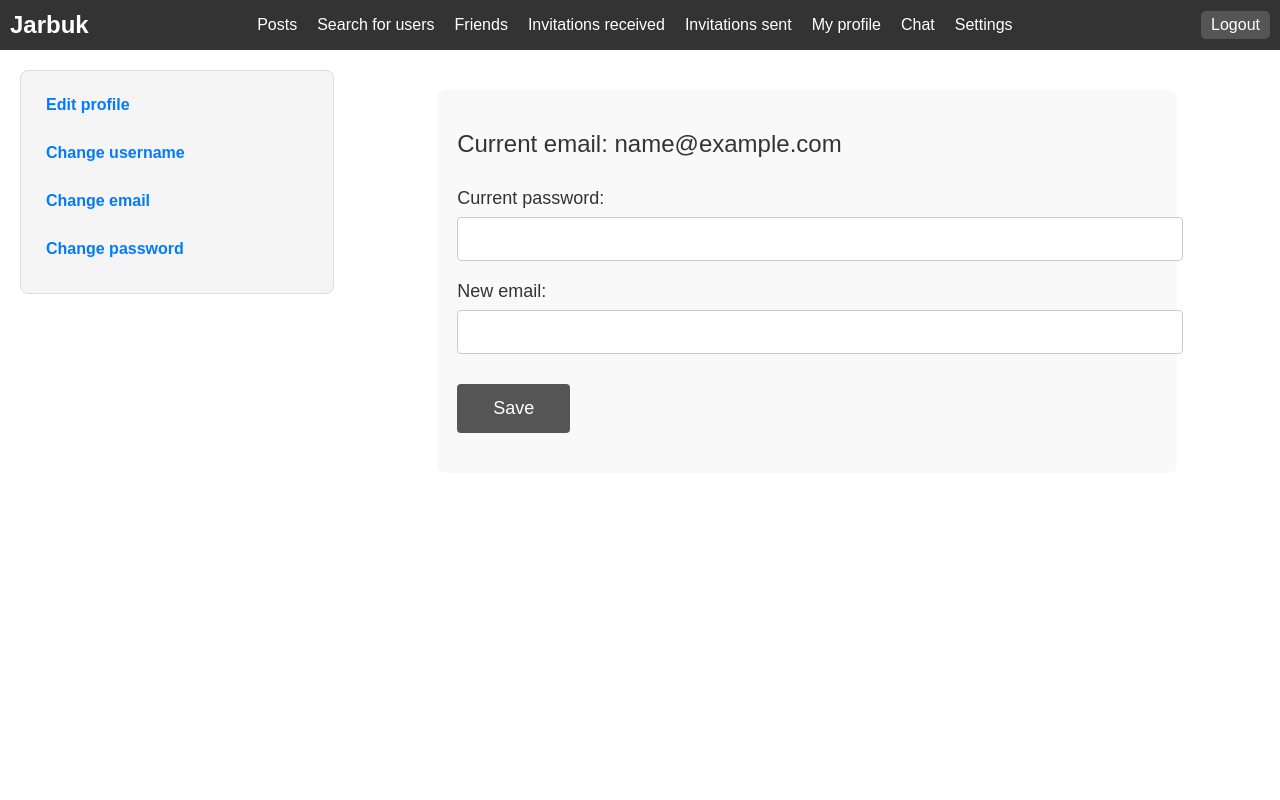
After one commit to mai-kel/Jarbuk, a Django app: page /settings/change-email/ in a window 1280 px wide. The commit adds this page. Run offline with Django 5.2, Linux system fonts and the light colour scheme; the visitor is signed in with stand-in values (Sample User, id 1); some libraries are stand-ins or nearby versions.

Commit message:
Implemented settings, where user can change his email, username and password

```diff
--- a/social_media_site/forms.py
+++ b/social_media_site/forms.py
@@ -1,6 +1,7 @@
 from django import forms
 from django.contrib.auth.models import User
 from .models import Post, Comment
+
 
 class UserForm(forms.Form):
     first_name = forms.CharField(label="First name", max_length=30, required=False)
@@ -109,3 +110,52 @@ class EditProfileForm(forms.Form):
                                 input_formats=["%Y-%m-%d"])
     profile_photo = forms.ImageField(label="Profile photo", required=False)
     cover_photo = forms.ImageField(label="Cover photo", required=False)
+
+
+class EditUserEmail(forms.Form):
+    current_password = forms.CharField(label="Current password", widget=forms.PasswordInput, required=True)
+    new_email = forms.EmailField(label="New email", max_length=50, required=True)
+
+    def __init__(self, *args, **kwargs):
+        self.logged_user: User = kwargs.pop('logged_user')
+        super().__init__(*args, **kwargs)
+
+
+    def clean_current_password(self):
+        current_password = self.cleaned_data["current_password"]
+        if (self.logged_user.check_password(current_password)):
+            return current_password
+        else:
+            raise forms.ValidationError("Incorrect password")
+
+    def clean_new_email(self):
+        new_email = self.cleaned_data["new_email"]
+        if (User.objects.filter(email=new_email).exists()):
+            raise forms.ValidationError("Email already used")
+        return new_email
+
+
+
+
+class EditUsername(forms.Form):
+    current_password = forms.CharField(label="Current password", widget=forms.PasswordInput, required=True)
+    new_username = forms.CharField(label="New username", max_length=30, required=True)
+
+    def __init__(self, *args, **kwargs):
+        self.logged_user: User = kwargs.pop('logged_user')
+        super().__init__(*args, **kwargs)
+
+
+    def clean_current_password(self):
+        current_password = self.cleaned_data["current_password"]
+        if (self.logged_user.check_password(current_password)):
+            return current_password
+        else:
+            raise forms.ValidationError("Incorrect password")
+
+
+    def clean_new_username(self):
+        new_username = self.cleaned_data["new_username"]
+        if (User.objects.filter(username=new_username).exists()):
+            raise forms.ValidationError("Username already used")
+        return new_username
--- /dev/null
+++ b/social_media_site/static/css/change_settings.css
@@ -0,0 +1,63 @@
+.change_settings_content_wrapper {
+    max-width: 700px;
+    margin: 0 auto;
+    padding: 40px 20px;
+    background-color: #f9f9f9;
+    border-radius: 8px;
+}
+
+.change_settings_form_wrapper form {
+    width: 100%;
+}
+
+.current_setting_value_div {
+    width: 100%;
+    margin-bottom: 30px;
+    font-size: 24px;
+    font-weight: 500;
+    color: #333;
+}
+
+.element_form {
+    margin-bottom: 20px;
+}
+
+.element_label {
+    font-size: 18px;
+    font-weight: 500;
+    margin-bottom: 8px;
+    color: #333;
+}
+
+.element_input input {
+    width: 100%;
+    padding: 12px;
+    font-size: 16px;
+    border: 1px solid #ccc;
+    border-radius: 4px;
+    transition: border-color 0.3s ease;
+}
+
+.element_input input:focus{
+    border-color: #66afe9;
+    outline: none;
+}
+
+.submit_wrapper {
+    margin-top: 30px;
+}
+
+.submit_wrapper button {
+    background-color: #555;
+    color: white;
+    padding: 14px 36px;
+    border: none;
+    border-radius: 4px;
+    font-size: 18px;
+    cursor: pointer;
+    transition: background-color 0.3s ease;
+}
+
+.submit_wrapper button:hover {
+    background-color: #777c81;
+}
--- /dev/null
+++ b/social_media_site/static/css/show_settings.css
@@ -0,0 +1,85 @@
+/* Wrapper for the whole settings page */
+#show_settings_content_wrapper {
+    display: flex;
+    justify-content: flex-start;
+    align-items: flex-start;
+    padding: 20px;
+    gap: 20px; /* Space between the settings list and the content */
+    flex-wrap: nowrap; /* Prevent wrapping under normal circumstances */
+}
+
+/* Settings List (Left Side) */
+#settings_list_div {
+    width: 300px; /* Fixed width for the settings menu */
+    background-color: #f5f5f5;
+    padding: 15px;
+    border-radius: 8px;
+    border: 1px solid #ddd;
+    height: 100%;
+}
+
+#settings_list {
+    list-style-type: none;
+    padding: 0;
+    margin: 0;
+}
+
+#settings_list li {
+    margin-bottom: 10px;
+}
+
+#settings_list li a {
+    text-decoration: none;
+    color: #007BFF; /* Blue link color */
+    font-weight: bold;
+    display: block;
+    padding: 10px;
+    border-radius: 4px;
+    transition: background-color 0.3s ease, color 0.3s ease;
+}
+
+#settings_list li a:hover {
+    background-color: #e9ecef;
+    color: #0056b3;
+}
+
+/* Content Area (Right Side) */
+#settings_content_div {
+    flex-grow: 1; /* Content will take the remaining space */
+    background-color: #fff;
+    padding: 20px;
+    border-radius: 8px;
+    min-height: 400px; /* Ensures some height even if content is small */
+    width: calc(100% - 320px); /* Takes up space remaining after menu width */
+    max-width: 100%;
+}
+
+/* Responsive Design */
+@media (max-width: 768px) {
+    #show_settings_content_wrapper {
+        flex-direction: column; /* Stack vertically on small screens */
+    }
+
+    #settings_list_div {
+        width: 100%; /* Full-width for the settings menu */
+        margin-bottom: 20px; /* Add some space between menu and content */
+    }
+
+    #settings_content_div {
+        width: 100%; /* Full-width for the content on small screens */
+    }
+}
+
+/* Optional styles for headings and paragraphs within the content */
+#settings_content_div h1 {
+    font-size: 24px;
+    color: #333;
+    margin-bottom: 20px;
+}
+
+#settings_content_div p {
+    font-size: 16px;
+    color: #666;
+    margin-bottom: 15px;
+    line-height: 1.5;
+}
--- a/social_media_site/templates/base.html
+++ b/social_media_site/templates/base.html
@@ -47,7 +47,7 @@
                     </li>
 
                     <li>
-                        <a href="{% url 'site:edit_profile' %}">Edit profile</a>
+                        <a href="{% url 'site:edit_profile' %}">Settings</a>
                     </li>
                 </div>
 
--- /dev/null
+++ b/social_media_site/templates/site/settings/change_email.html
@@ -0,0 +1,54 @@
+{% extends "site/settings/show_settings.html" %}
+{% load static %}
+{% load thumbnail %}
+
+{% block settings_content %}
+    <link href="{% static "css/change_settings.css" %}" rel="stylesheet">
+
+    <div class="change_settings_content_wrapper">
+        <div class="current_setting_value_div">
+            Current email: {{request.user.email}}
+        </div>
+
+        <div class="change_settings_form_wrapper">
+            <form method="post" action="{% url 'site:change_email' %}" enctype='multipart/form-data'>
+                {% csrf_token %}
+                <div class="element_form">
+                    <div class=element_label>
+                        Current password:
+                    </div>
+                    <div class="element_input">
+                        {{form.current_password}}
+                    </div>
+                    <div class="element_error">
+                        {{form.current_password.errors}}
+                    </div>
+                </div>
+
+                <div class="element_form">
+                    <div class=element_label>
+                        New email:
+                    </div>
+                    <div class="element_input">
+                        {{form.new_email}}
+                    </div>
+                    <div class="element_error">
+                        {{form.new_email.errors}}
+                    </div>
+                </div>
+
+                <div class="form_non_field_errors">
+                    <ul class="non_field_error_list">
+                        {% if form.non_field_errors %}
+                            <li>{{ form.non_field_errors }}</li>
+                        {% endif %}
+                    </ul>
+                </div>
+
+                <div class="submit_wrapper">
+                    <button type="submit">Save</button>
+                </div>
+            </form>
+        </div>
+    </div>
+{% endblock %}
--- /dev/null
+++ b/social_media_site/templates/site/settings/show_settings.html
@@ -0,0 +1,20 @@
+{% extends "base.html" %}
+{% load static %}
+{% block content %}
+    <link href="{% static "css/show_settings.css" %}" rel="stylesheet">
+
+    <div id="show_settings_content_wrapper">
+        <div id='settings_list_div'>
+            <ul id='settings_list'>
+                <li><a href="{% url 'site:edit_profile' %}">Edit profile</a></li>
+                <li><a href="{% url 'site:change_username' %}">Change username</a></li>
+                <li><a href="{% url 'site:change_email' %}">Change email</a></li>
+                <li><a href="{% url 'site:change_password' %}">Change password</a></li>
+            </ul>
+        </div>
+
+        <div id='settings_content_div'>
+            {% block settings_content %}{% endblock settings_content %}
+        </div>
+    </div>
+{% endblock %}
--- a/social_media_site/urls.py
+++ b/social_media_site/urls.py
@@ -46,6 +46,10 @@ urlpatterns = [
      path('settings/change-password/done',
           auth_views.PasswordChangeDoneView.as_view(template_name='site/settings/change_password_done.html'),
           name='change_password_done'),
+     path('settings/change-username/', views.change_username, name='change_username'),
+     path('settings/change-username/done/', views.change_username_done, name='change_username_done'),
+     path('settings/change-email/', views.change_email, name='change_email'),
+     path('settings/change-email/done/', views.change_email_done, name='change_email_done'),
      path('password-reset/', auth_views.PasswordResetView.as_view(template_name='site/password_reset/password_reset.html',
                                                                  email_template_name='site/password_reset/password_reset_email.html',
                                                                  subject_template_name='site/password_reset/password_reset_subject.txt',
--- a/social_media_site/views.py
+++ b/social_media_site/views.py
@@ -4,7 +4,8 @@ from django.contrib.auth.decorators import login_required
 from django.views.decorators.http import require_http_methods
 from .models import Post, Profile, FriendInvitation, Comment
 from django.db.models import Q
-from .forms import UserForm, RegistrationForm, PostCreateForm, CommentCreateForm, EditProfileForm
+from .forms import UserForm, RegistrationForm, PostCreateForm, CommentCreateForm,\
+            EditProfileForm, EditUserEmail, EditUsername
 from django.views.decorators.http import require_GET, require_POST
 from django.http import JsonResponse, HttpResponse
 from django.views.decorators.csrf import ensure_csrf_cookie
@@ -458,7 +459,7 @@ def edit_profile(request):
             profile.save()
             request.user.save()
 
-            return render(request, 'site/user/edit_profile.html',
+            return render(request, 'site/settings/edit_profile.html',
                           {'form': form,})
     else:
         form = EditProfileForm()
@@ -466,5 +467,59 @@ def edit_profile(request):
         form.fields['last_name'].initial = request.user.last_name
         form.fields['date_of_birth'].initial = request.user.profile.date_of_birth
 
-    return render(request, 'site/user/edit_profile.html',
+    return render(request, 'site/settings/edit_profile.html',
                     {'form': form,})
+
+
+@login_required
+@require_GET
+def show_settings(request):
+    return render(request, "site/settings/show_settings.html")
+
+
+@login_required
+@require_http_methods(['GET', 'POST'])
+def change_username(request):
+    if request.method == "POST":
+        form = EditUsername(request.POST, logged_user=request.user)
+        if form.is_valid():
+            cd = form.cleaned_data
+            new_username = cd['new_username']
+            request.user.username = new_username
+            request.user.save()
+
+            return redirect('site:change_username_done')
+    else:
+        form = EditUsername(logged_user=request.user)
+    return render(request, 'site/settings/change_username.html',
+                  {'form': form})
+
+
+@login_required
+@require_GET
+def change_username_done(request):
+    return render(request, 'site/settings/change_username_done.html')
+
+
+@login_required
+@require_http_methods(['GET', 'POST'])
+def change_email(request):
+    if request.method == "POST":
+        form = EditUserEmail(request.POST, logged_user=request.user)
+        if form.is_valid():
+            cd = form.cleaned_data
+            new_email = cd['new_email']
+            request.user.email = new_email
+            request.user.save()
+
+            return redirect('site:change_email_done')
+    else:
+        form = EditUserEmail(logged_user=request.user)
+    return render(request, 'site/settings/change_email.html',
+                  {'form': form})
+
+
+@login_required
+@require_GET
+def change_email_done(request):
+    return render(request, 'site/settings/change_email_done.html')
```
Also changed, not shown: social_media_site/templates/site/settings/change_email_done.html (added, +11 -0 lines), social_media_site/templates/site/settings/change_password.html (added, +62 -0 lines), social_media_site/templates/site/settings/change_password_done.html (added, +11 -0 lines), social_media_site/templates/site/settings/change_username.html (added, +54 -0 lines), social_media_site/templates/site/settings/change_username_done.html (added, +11 -0 lines), social_media_site/templates/site/settings/edit_profile.html (renamed from social_media_site/templates/site/user/edit_profile.html, +26 -2 lines).
